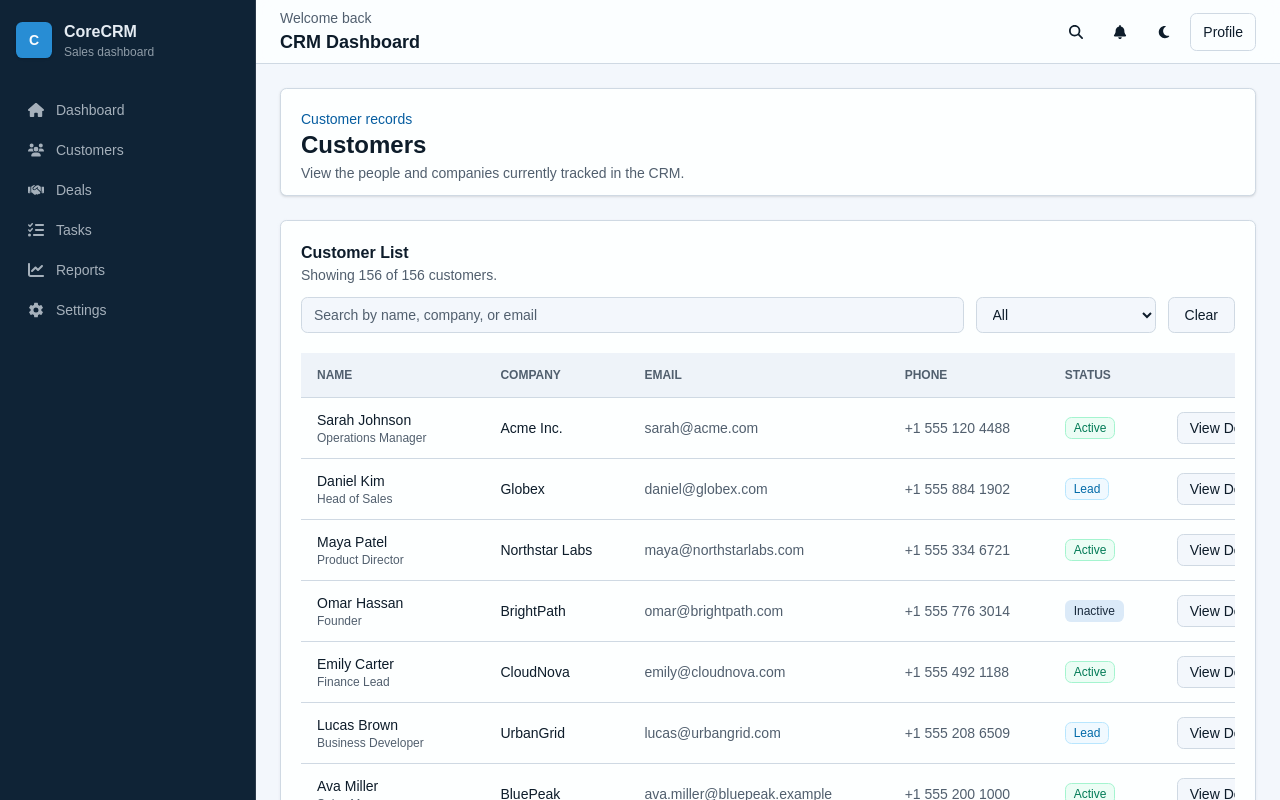
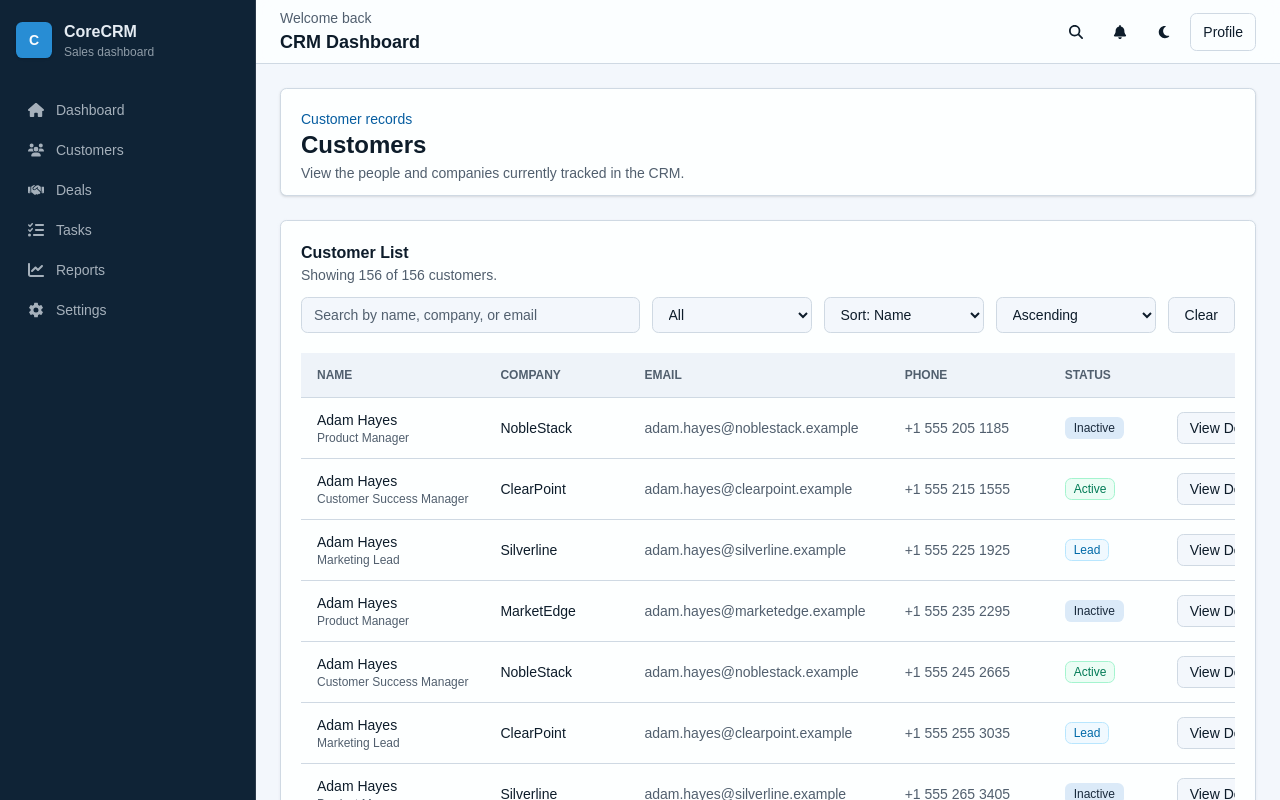
Before and after one commit to Alilool/CRM-System, a Next.js app: page /customers in a window 1280 px wide. Shown: the top 800 px of the page. Built offline with nearby package versions, Linux system fonts and the light colour scheme.

Commit message:
feat: add sorting functionality to CustomerList component with status and field options

```diff
--- a/components/customers/customer-list.tsx
+++ b/components/customers/customer-list.tsx
@@ -28,8 +28,15 @@ type CustomerListProps = {
 };
 
 type StatusFilter = "All" | CustomerStatus;
+type SortField = "name" | "company" | "status";
+type SortDirection = "asc" | "desc";
 
 const statusOptions: StatusFilter[] = ["All", "Active", "Lead", "Inactive"];
+const sortOptions: { label: string; value: SortField }[] = [
+  { label: "Name", value: "name" },
+  { label: "Company", value: "company" },
+  { label: "Status", value: "status" },
+];
 
 function getStatusVariant(status: CustomerStatus) {
   if (status === "Active") {
@@ -53,9 +60,32 @@ function customerMatchesSearch(customer: Customer, searchTerm: string) {
   );
 }
 
+function sortCustomers(
+  customersToSort: Customer[],
+  sortField: SortField,
+  sortDirection: SortDirection,
+) {
+  return [...customersToSort].sort((firstCustomer, secondCustomer) => {
+    const firstValue = firstCustomer[sortField].toLowerCase();
+    const secondValue = secondCustomer[sortField].toLowerCase();
+
+    if (firstValue < secondValue) {
+      return sortDirection === "asc" ? -1 : 1;
+    }
+
+    if (firstValue > secondValue) {
+      return sortDirection === "asc" ? 1 : -1;
+    }
+
+    return 0;
+  });
+}
+
 function CustomerList({ customers }: CustomerListProps) {
   const [searchTerm, setSearchTerm] = useState("");
   const [statusFilter, setStatusFilter] = useState<StatusFilter>("All");
+  const [sortField, setSortField] = useState<SortField>("name");
+  const [sortDirection, setSortDirection] = useState<SortDirection>("asc");
 
   const filteredCustomers = customers.filter((customer) => {
     const matchesSearch = customerMatchesSearch(customer, searchTerm);
@@ -65,9 +95,17 @@ function CustomerList({ customers }: CustomerListProps) {
     return matchesSearch && matchesStatus;
   });
 
+  const sortedCustomers = sortCustomers(
+    filteredCustomers,
+    sortField,
+    sortDirection,
+  );
+
   function clearFilters() {
     setSearchTerm("");
     setStatusFilter("All");
+    setSortField("name");
+    setSortDirection("asc");
   }
 
   return (
@@ -79,7 +117,7 @@ function CustomerList({ customers }: CustomerListProps) {
         </CardDescription>
       </CardHeader>
       <CardContent>
-        <div className="mb-5 grid gap-3 md:grid-cols-[1fr_180px_auto]">
+        <div className="mb-5 grid gap-3 lg:grid-cols-[1fr_160px_160px_160px_auto]">
           <Input
             type="search"
             placeholder="Search by name, company, or email"
@@ -101,6 +139,29 @@ function CustomerList({ customers }: CustomerListProps) {
             ))}
           </select>
 
+          <select
+            value={sortField}
+            onChange={(event) => setSortField(event.target.value as SortField)}
+            className="h-9 rounded-md border border-input bg-background px-3 text-sm outline-none focus:border-ring focus:ring-2 focus:ring-ring/40"
+          >
+            {sortOptions.map((option) => (
+              <option key={option.value} value={option.value}>
+                Sort: {option.label}
+              </option>
+            ))}
+          </select>
+
+          <select
+            value={sortDirection}
+            onChange={(event) =>
+              setSortDirection(event.target.value as SortDirection)
+            }
+            className="h-9 rounded-md border border-input bg-background px-3 text-sm outline-none focus:border-ring focus:ring-2 focus:ring-ring/40"
+          >
+            <option value="asc">Ascending</option>
+            <option value="desc">Descending</option>
+          </select>
+
           <Button variant="outline" onClick={clearFilters}>
             Clear
           </Button>
@@ -116,7 +177,7 @@ function CustomerList({ customers }: CustomerListProps) {
         ) : (
           <>
             <div className="space-y-3 sm:hidden">
-              {filteredCustomers.map((customer) => (
+              {sortedCustomers.map((customer) => (
                 <div
                   key={customer.id}
                   className="rounded-md border border-border bg-muted/30 p-4"
@@ -171,7 +232,7 @@ function CustomerList({ customers }: CustomerListProps) {
                   </TableRow>
                 </TableHeader>
                 <TableBody>
-                  {filteredCustomers.map((customer) => (
+                  {sortedCustomers.map((customer) => (
                     <TableRow key={customer.id}>
                       <TableCell className="min-w-44">
                         <div>
```
